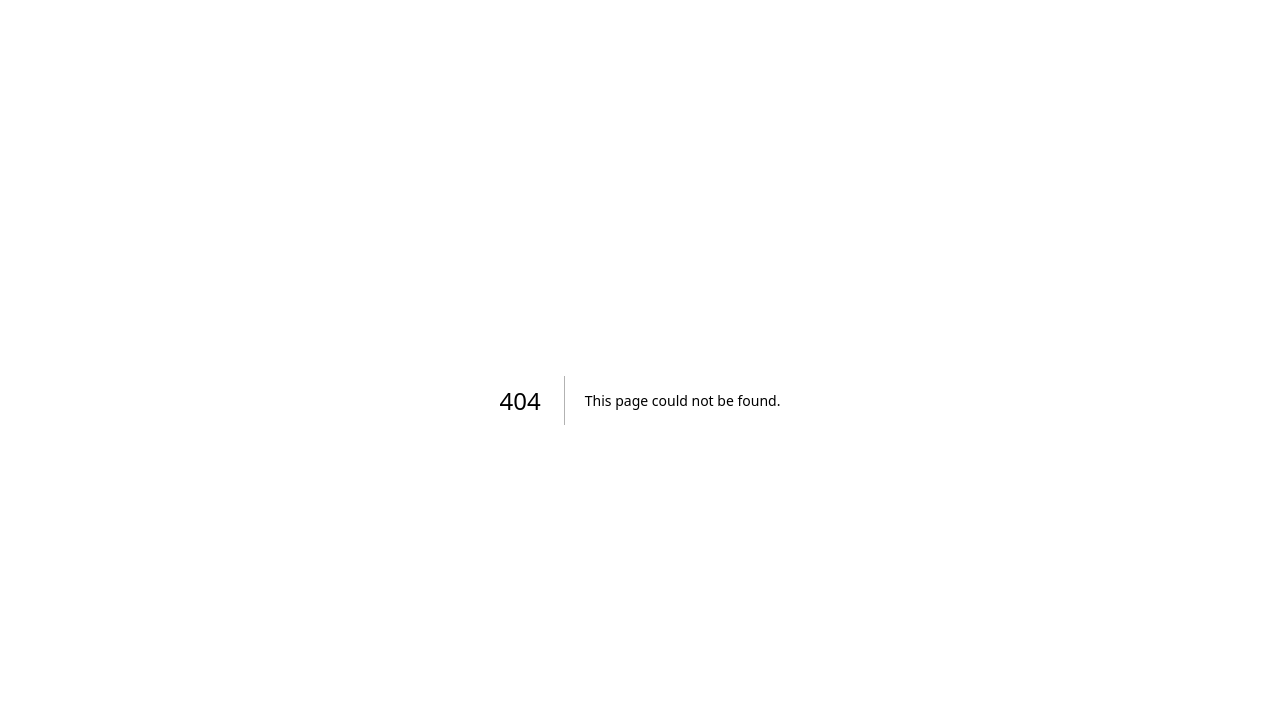
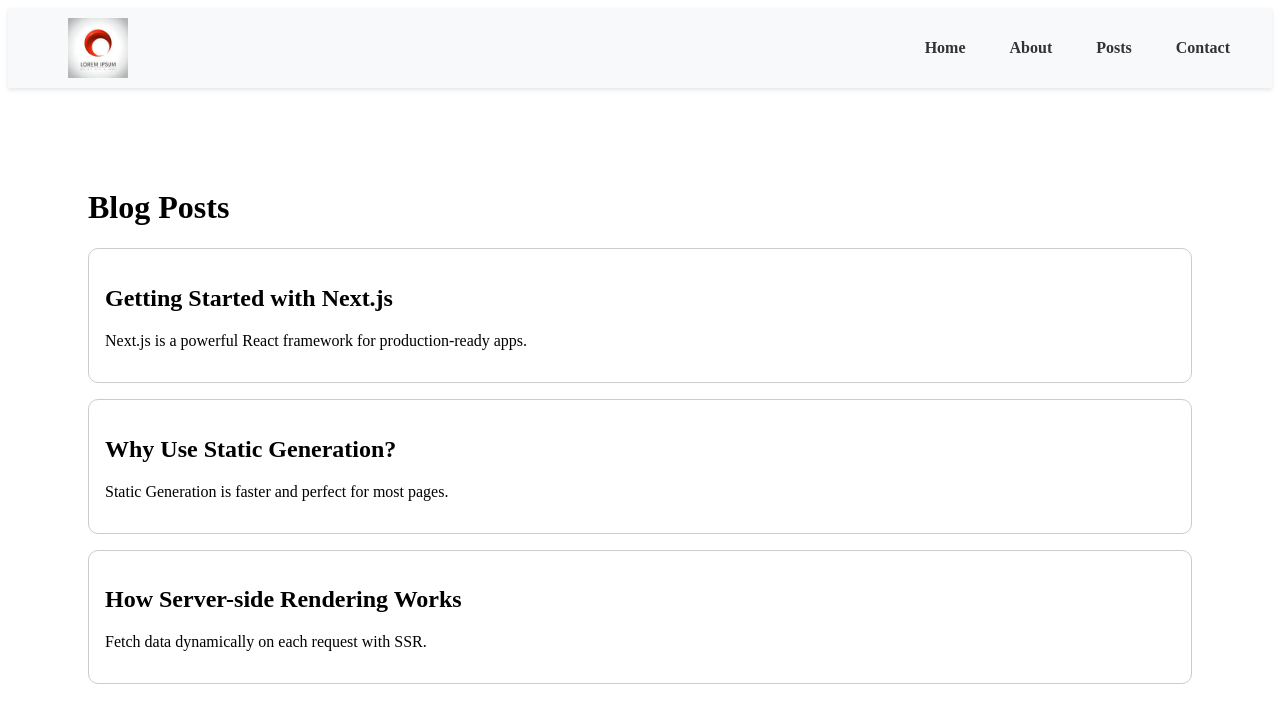
Before and after one commit to Bikramjeet1998/nextjs_journey, a Next.js app: page /posts in a window 1280 px wide. Before the commit this address had no page. Shown: the top 722 px of the page. Built offline with nearby package versions, Linux system fonts and the light colour scheme.

Commit message:
add nav bar syles inline

```diff
--- a/components/navbar.js
+++ b/components/navbar.js
@@ -1,20 +1,54 @@
 import Link from 'next/link';
-import Image from 'next/image'
+import Image from 'next/image';
 
 export default function Navbar() {
   return (
-        <nav>
-                  <div style={{ position: 'relative', width: '100%', height: '300px' }}>
+    <nav style={{
+      display: 'flex',
+      alignItems: 'center',
+      justifyContent: 'space-between',
+      padding: '10px 30px',
+      backgroundColor: '#f8f9fa',
+      position: 'sticky',
+      top: 0,
+      zIndex: 1000,
+      boxShadow: '0 2px 4px rgba(0, 0, 0, 0.1)'
+    }}>
+      {/* Logo */}
+      <div style={{ position: 'relative', width: '120px', height: '60px' }}>
         <Image
           src="/logo.jpeg"
-            alt="Responsive Logo"
+          alt="Logo"
           fill
           style={{ objectFit: 'contain' }}
         />
       </div>
-      <Link href="/">Home</Link><br></br>
-      <Link href="/about">About</Link><br></br>
-      <Link href="/contact">Contact</Link>
+
+      {/* Navigation Links */}
+      <ul style={{
+        display: 'flex',
+        gap: '20px',
+        listStyle: 'none',
+        margin: 0,
+        padding: 0
+      }}>
+        <li><Link style={linkStyle} href="/">Home</Link></li>
+        <li><Link style={linkStyle} href="/about">About</Link></li>
+        <li><Link style={linkStyle} href="/posts">Posts</Link></li>
+        <li><Link style={linkStyle} href="/contact">Contact</Link></li>
+      </ul>
     </nav>
   );
 }
+
+// Link styling (can be extracted to CSS if desired)
+const linkStyle = {
+  textDecoration: 'none',
+  color: '#333',
+  fontWeight: 'bold',
+  padding: '8px 12px',
+  borderRadius: '5px',
+  transition: 'background-color 0.3s',
+  cursor: 'pointer',
+  fontSize: '16px',
+};
--- /dev/null
+++ b/data/posts.js
@@ -0,0 +1,19 @@
+const posts = [
+    {
+      id: 1,
+      title: "Getting Started with Next.js",
+      content: "Next.js is a powerful React framework for production-ready apps."
+    },
+    {
+      id: 2,
+      title: "Why Use Static Generation?",
+      content: "Static Generation is faster and perfect for most pages."
+    },
+    {
+      id: 3,
+      title: "How Server-side Rendering Works",
+      content: "Fetch data dynamically on each request with SSR."
+    }
+  ];
+
+  export default posts;
--- a/pages/about.js
+++ b/pages/about.js
@@ -4,7 +4,6 @@ import Footer from '@/components/footer';
 export default function About() {
     return (
         <div>
-            <h1>About</h1>
             <div>
                 <Navbar/>
             </div>
--- a/pages/contact.js
+++ b/pages/contact.js
@@ -4,8 +4,8 @@ import Footer from '@/components/footer';
 export default function Contact() {
     return (
         <div>
-            <h2> This is the contact page</h2>
            <div><Navbar/></div>
+           <h2> This is the contact page</h2>
            <Footer/>
         </div>
     );
--- /dev/null
+++ b/pages/posts.js
@@ -0,0 +1,34 @@
+import posts from '@/data/posts';
+import Navbar from '@/components/navbar';
+// import posts from data/posts.js ;
+
+export async function getStaticProps() {
+  return {
+    props: {
+      posts
+    }
+  };
+}
+
+export default function Posts({ posts }) {
+  return (
+    <div>
+    <div><Navbar/></div>
+    <div style={{ padding: '5rem' }}>
+
+      <h1>Blog Posts</h1>
+      {posts.map(post => (
+        <div key={post.id} style={{
+          border: '1px solid #ccc',
+          padding: '1rem',
+          borderRadius: '10px',
+          marginBottom: '1rem'
+        }}>
+          <h2>{post.title}</h2>
+          <p>{post.content}</p>
+        </div>
+      ))}
+    </div>
+    </div>
+  );
+}
```
Lines whose indentation alone changed are shown as unchanged.
